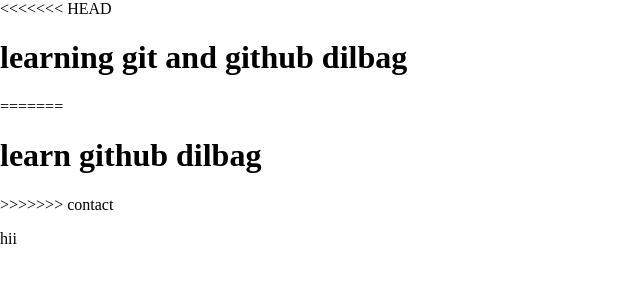
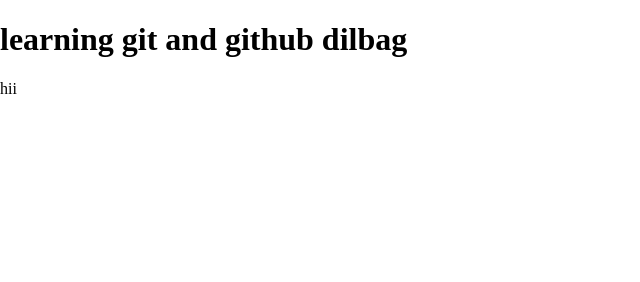
Before and after one commit to dilbag-singh1234/00-learning-git, a plain HTML site: page index.html in a window 1280 px wide. Shown: the whole page, without its empty margins (0-640 px from the left). Drawn offline with Linux system fonts and the light colour scheme.

Commit message:
changing to hello dilbag

```diff
--- a/index.html
+++ b/index.html
@@ -7,11 +7,7 @@
     <link rel="stylesheet" href="style.css">
 </head>
 <body>
-<<<<<<< HEAD
     <h1>learning git and github dilbag</h1>
-=======
-    <h1>learn github dilbag</h1>
->>>>>>> contact
     <p>hii</p>
 
 </body>
--- a/script.js
+++ b/script.js
@@ -1,2 +1,2 @@
 console.log('hii')
-console.log('hello world')
+console.log('hello dilbag')
```
